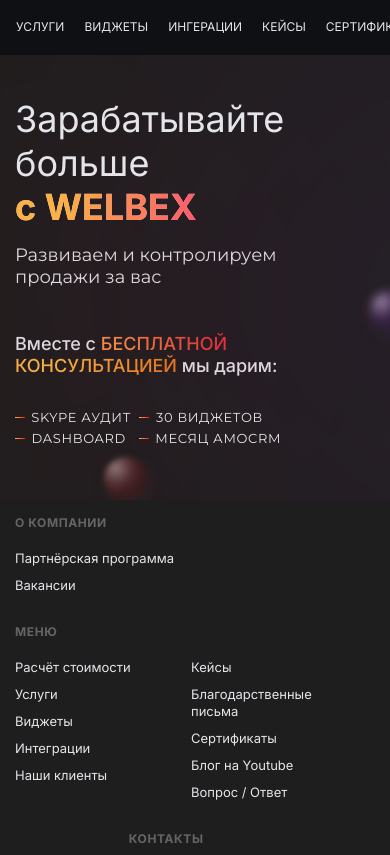
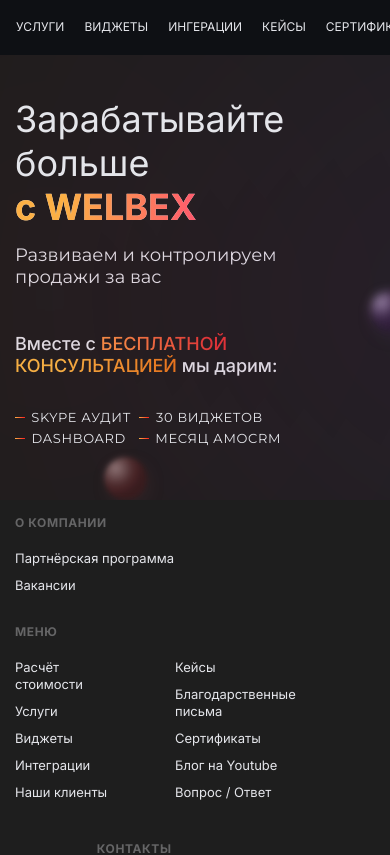
Before and after one commit to Anatoliy-Shi/amo-layout, a React (Create React App) app: page / in a window 390 px wide. Shown: the top 855 px of the page. Built offline with nearby package versions, Linux system fonts and the light colour scheme.

Commit message:
добавил перенос слов

```diff
--- a/src/style/footer.scss
+++ b/src/style/footer.scss
@@ -74,7 +74,7 @@
     }
 
     &:nth-child(2) {
-      max-height: 150px;
+      max-height: 160px;
     }
   }
 
@@ -146,6 +146,6 @@
 
 .transfer {
   @media screen and (max-width: 560px) and (min-width: 320px) {
-    width: 126px;
+    width: 110px;
   }
 }
```
